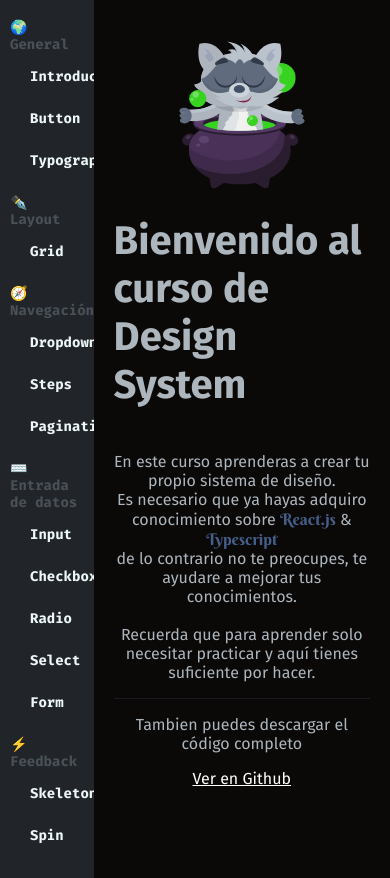
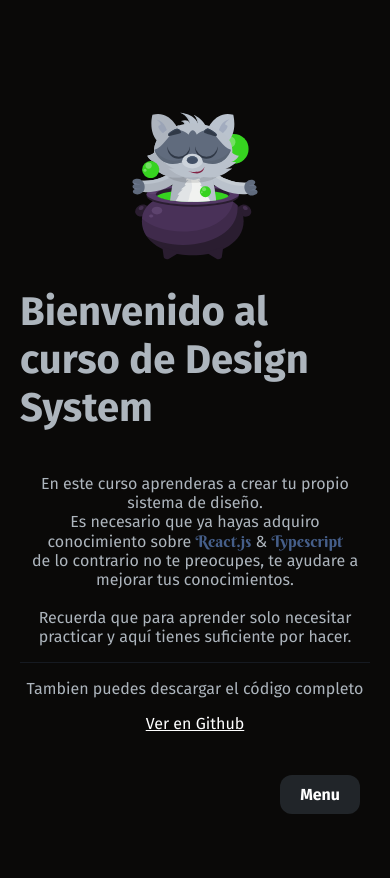
Before and after one commit to nappalm/custom-design-system, a React app: page / in a window 390 px wide. After the commit the page ends 844 px from the top, so only its background shows below. Built offline with nearby package versions, Linux system fonts and the light colour scheme.

Commit message:
Base component layout

```diff
--- a/src/layout/index.css
+++ b/src/layout/index.css
@@ -8,3 +8,9 @@
   padding: 40px 20px;
   overflow-y: auto;
 }
+
+@media (max-width: 45em) {
+  .layout {
+    grid-template-columns: 1fr;
+  }
+}
--- a/src/layout/nav/index.css
+++ b/src/layout/nav/index.css
@@ -4,6 +4,30 @@
   overflow-y: auto;
   font-family: 'Fira Mono', monospace;
   font-size: 14px;
+  transition: all .8s ease-in-out;
+}
+.floatMenu {
+  position: absolute;
+  bottom: 30px;
+  right: 30px;
+  background-color: #212529;
+  color: white;
+  font-weight: bold;
+  border-radius: 12px;
+  padding: 10px 20px;
+  display: none;
+}
+.visible {
+  margin-top: 0vh !important;
+}
+@media (max-width: 45em) {
+  .nav {
+    position: absolute;
+    margin-top: -100vh;
+  }
+  .floatMenu {
+    display: block;
+  }
 }
 
 .list {
@@ -27,11 +51,7 @@
   margin: 5px 10px;
   border-radius: 5px;
   color: #edf6f9;
-}
-
-.section a {
-  color: #edf6f9;
-  text-decoration: none;
+  cursor: pointer;
 }
 
 .section ol:hover:not(.active) {
--- a/src/layout/nav/index.tsx
+++ b/src/layout/nav/index.tsx
@@ -1,23 +1,29 @@
 import React from 'react';
 
 import styled from './index.css';
-import { Link } from '@reach/router';
+import { navigate } from '@reach/router';
 
 const Nav: React.FC<unknown> = () => {
+  const [visible, setVisible] = React.useState<boolean>(false);
+
+  const handleOnClick = (preview: string) => {
+    navigate(preview);
+    if (visible === true) {
+      setVisible(false);
+    }
+  }
+
   return (
-    <div className={styled.nav}>
+    <>
+      <div className={`${styled.nav} ${visible ? styled.visible : ''}`}>
         <ul className={styled.list}>
           <li className={styled.section}>
             🌍 General
-          <ol>
-            <Link to="/">
+            <ol onClick={() => handleOnClick('/')}>
               Introducción
-            </Link>
             </ol>
-          <ol>
-            <Link to="/button">
+            <ol onClick={() => handleOnClick('/button')}>
               Button
-            </Link>
             </ol>
             <ol>Typography</ol>
           </li>
@@ -46,6 +52,12 @@ const Nav: React.FC<unknown> = () => {
           </li>
         </ul>
       </div>
+      <div
+        onClick={() => setVisible(!visible)}
+        className={styled.floatMenu}>
+        Menu
+      </div>
+    </>
   )
 }
 
--- a/src/previews/__component/description.tsx
+++ /dev/null
@@ -1,22 +0,0 @@
-import React from 'react';
-
-type DescriptionProps = {
-  list?: Array<string>,
-}
-
-const Description: React.FC<DescriptionProps> = (props) => {
-  return(
-    <div>
-      <h2>⛑️ Información de componente</h2>
-      <ul>
-        { props.list
-          && props.list.map((item) => (
-            <li>{item}</li>
-          ))
-        }
-      </ul>
-    </div>
-  )
-}
-
-export default Description;
--- a/src/previews/__component/example.tsx
+++ b/src/previews/__component/example.tsx
@@ -0,0 +1,23 @@
+import React from 'react';
+import styled from './index.css';
+
+type ExampleProps = {
+  title?: string;
+  children?: React.ReactNode;
+}
+const Example: React.FC<ExampleProps> = (props) => {
+  return (
+    <div>
+      <div className={styled.headerExample}>
+        <div>
+          {props.title}
+        </div>
+      </div>
+      <div className={styled.contentExample}>
+        {props.children}
+      </div>
+    </div>
+  )
+}
+
+export default Example;
--- /dev/null
+++ b/src/previews/__component/index.css
@@ -0,0 +1,12 @@
+.headerExample div {
+  background-color: #edf2f4;
+  width: fit-content;
+  padding: 2px 10px;
+}
+.headerExample {
+  border-bottom: 1px solid #edf2f4;
+}
+
+.contentExample {
+  margin: 20px 0;
+}
--- a/src/previews/__component/properties.tsx
+++ /dev/null
@@ -1,39 +0,0 @@
-import React from 'react';
-
-type ArrayProps = {
-  prop?: string;
-  type?: string;
-  default?: string;
-}
-
-type PropertiesProps = {
-  list?: Array<ArrayProps>,
-}
-
-const Properties: React.FC<PropertiesProps> = (props) => {
-  return(
-    <div>
-      <h2>🪧 Propiedades</h2>
-      <table>
-        <tr>
-          <th>Propiedad</th>
-          <th>Tipo</th>
-          <th>Default</th>
-        </tr>
-        <tbody>
-          { props.list
-            && props.list.map((prop) => (
-            <tr>
-              <td>{prop.prop}</td>
-              <td>{prop.type}</td>
-              <td>{prop.default}</td>
-            </tr>
-          ))
-          }
-        </tbody>
-      </table>
-    </div>
-  )
-}
-
-export default Properties;
--- a/src/previews/button/index.tsx
+++ b/src/previews/button/index.tsx
@@ -1,44 +1,19 @@
 import React from 'react';
-import Description from '../__component/description';
-import Properties from '../__component/properties';
+import Example from '../__component/example';
+
 const Home: React.FC<any> = () => {
   return (
     <div>
       <div className="example">
-
+        <Example title="Button sizes">
+        </Example>
+        <Example title="Button types">
+        </Example>
+        <Example title="Loading button">
+        </Example>
+        <Example title="Disabled button">
+        </Example>
       </div>
-      <Description
-        list={[
-          'Primary: indica la acción principal, un botón principal como máximo en una sección.',
-          'Secondary: indica una serie de acciones sin prioridad.',
-          'Text: se utiliza para la acción más secundaria.',
-          'Link: se utiliza para enlaces externos.',
-        ]}
-      />
-      <Properties
-        list={[
-          {
-            prop: 'disabled',
-            type: 'boolean',
-            default: 'false'
-          },
-          {
-            prop: 'loading',
-            type: 'boolean',
-            default: 'false'
-          },
-          {
-            prop: 'type',
-            type: 'primary secondary link text',
-            default: 'secondary'
-          },
-          {
-            prop: 'size',
-            type: 'sm md lg',
-            default: 'md'
-          }
-        ]}
-      />
     </div>
   )
 }
--- a/src/previews/home/index.css
+++ b/src/previews/home/index.css
@@ -3,6 +3,7 @@
   flex-direction: column;
   justify-content: center;
   align-items: center;
+  height: 100%;
 }
 .title {
   font-size: 40px;
```
Lines whose indentation alone changed are shown as unchanged.
